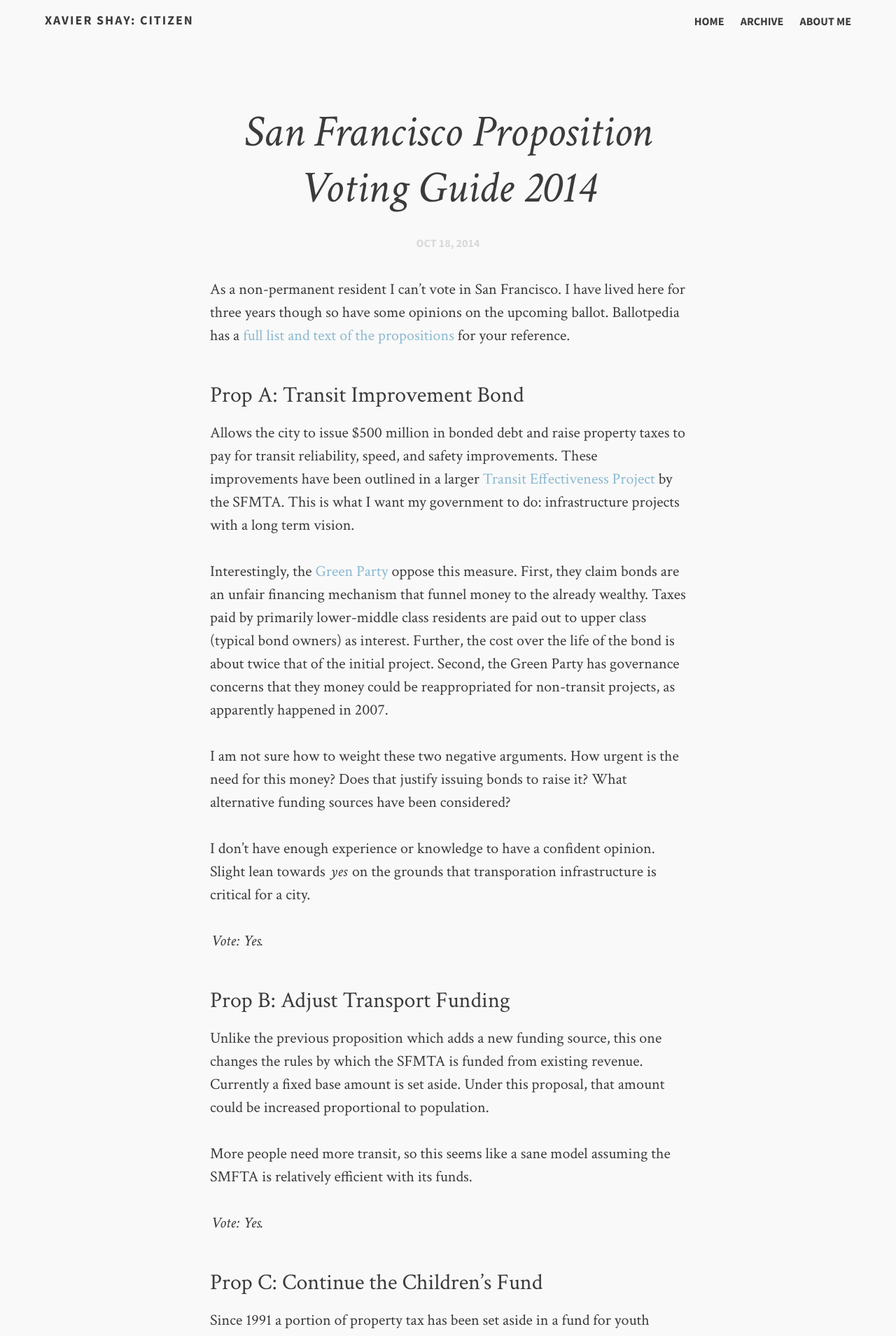
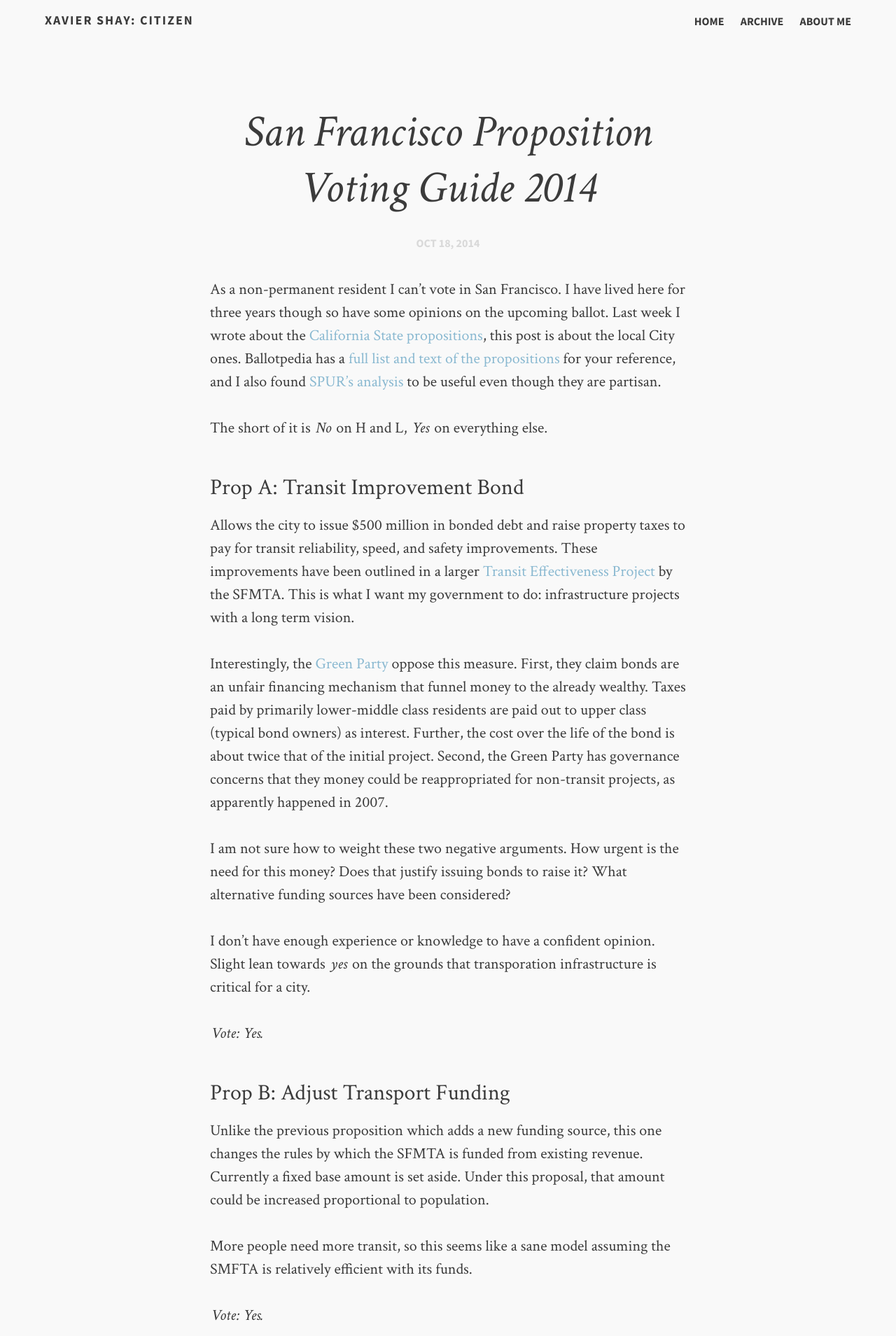
Before and after one commit to xaviershay/blog, a Jekyll site: the page built from _posts/2014-10-18-san-francisco-voting-guide-2014.md, in a window 1280 px wide. Shown: the top 1909 px of the page at 70% size. Built offline with Jekyll 4.4.1, drawn with Linux system fonts in a browser that asks for light colours; comment, search, counter and statistics services are not loaded; some of the changed text lies outside the part shown.

Commit message:
Soda Tax

```diff
--- a/_posts/2014-10-18-sf-props.md
+++ b/_posts/2014-10-18-san-francisco-voting-guide-2014.md
@@ -5,7 +5,9 @@
 tags: ["politics"]
 ---
 
-As a non-permanent resident I can't vote in San Francisco. I have lived here for three years though so have some opinions on the upcoming ballot. Ballotpedia has a [full list and text of the propositions](http://ballotpedia.org/San_Francisco_City_and_County,_California_ballot_measures) for your reference.
+As a non-permanent resident I can't vote in San Francisco. I have lived here for three years though so have some opinions on the upcoming ballot. Last week I wrote about the [California State propositions](california-proposition-voting-guide.html), this post is about the local City ones. Ballotpedia has a [full list and text of the propositions](http://ballotpedia.org/San_Francisco_City_and_County,_California_ballot_measures) for your reference, and I also found [SPUR's analysis](https://www.spur.org/sites/default/files/publications_pdfs/SPUR_Voter_Guide_November_2014_print.pdf#page=13) to be useful even though they are partisan.
+
+The short of it is _No_ on H and L, _Yes_ on everything else.
 
 ### Prop A: Transit Improvement Bond
 
@@ -54,7 +56,7 @@
 
 ### Prop E: Sugary Drink Tax
 
-I am going to write a separate post in support of this proposition. Strongly in favour.
+I wrote a [separate post](san-franciso-soda-tax.html) in support of this proposition. Strongly in favour.
 
 *Vote: Yes.*
 
--- a/_sass/_styles.scss
+++ b/_sass/_styles.scss
@@ -40,6 +40,10 @@
 sup {
   /* Move the superscripted text up */
   top: -0.5em;
+}
+
+acronym {
+  border-bottom: 1px dotted;
 }
 
 h1,h2,h3,h4,h5 {
```
Also changed, not shown: _posts/2014-10-18-san-franciso-soda-tax.md (added, +60 -0 lines).
